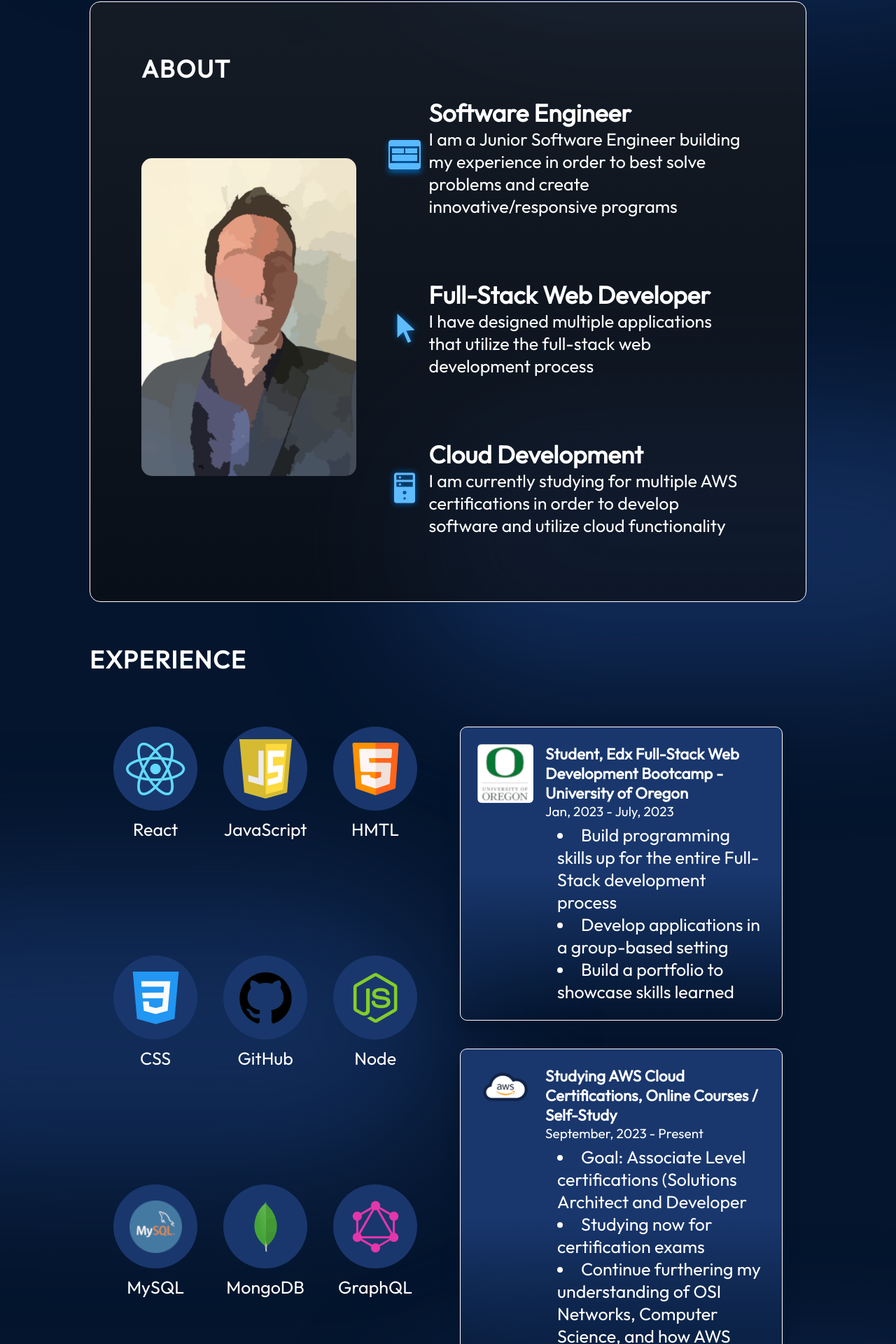
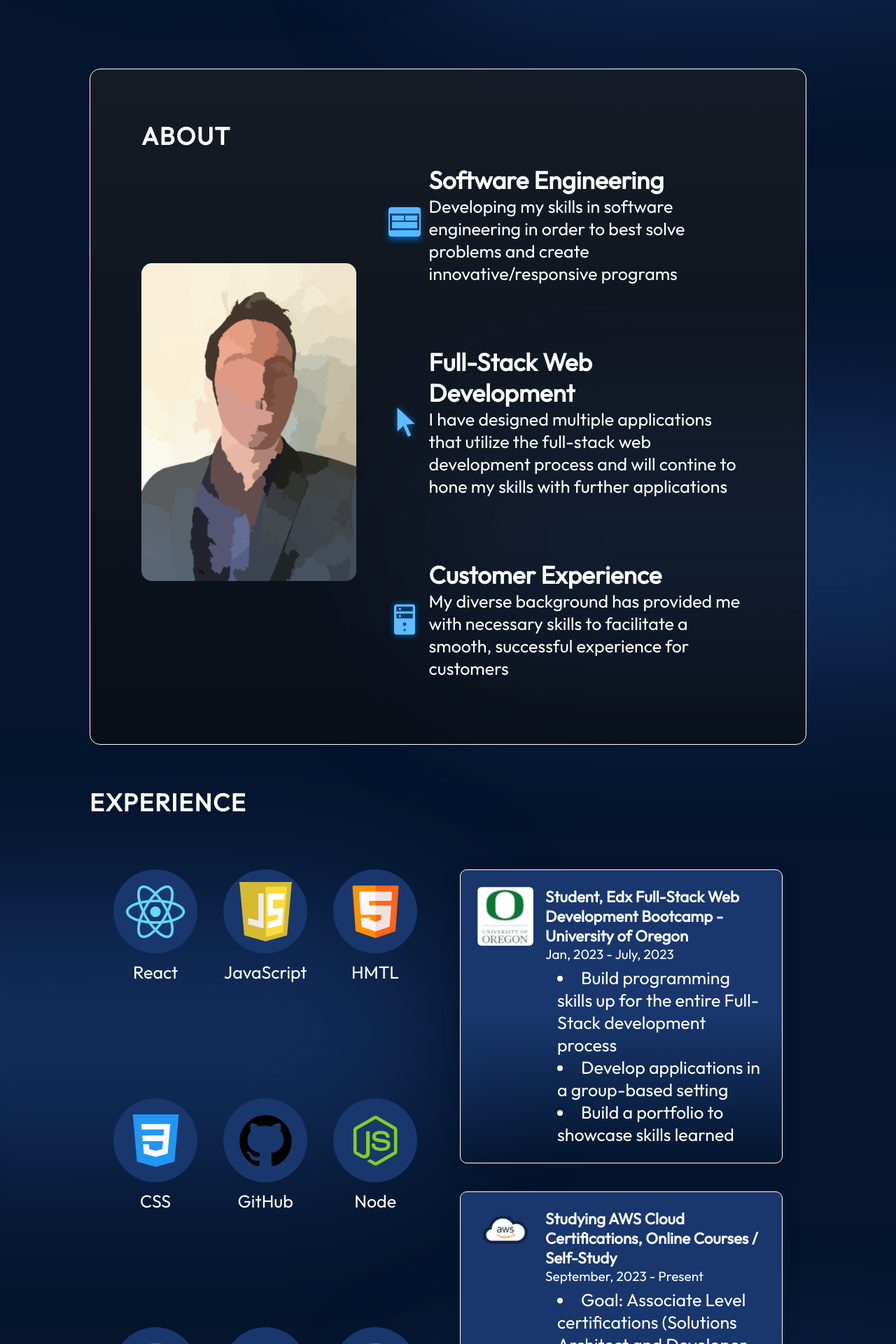
Before and after one commit to PhilKubz/react-portfolio, a React (Vite) app: page / in a window 1280 px wide. Shown: the part 782-2702 px from the top of the page at 70% size. Built offline with nearby package versions, Linux system fonts and the light colour scheme.

Commit message:
Experience update / resume improvements

```diff
--- a/src/components/About/About.jsx
+++ b/src/components/About/About.jsx
@@ -17,23 +17,23 @@ export const About = () => {
             <li className={styles.aboutItem}>
               <img src={getImageUrl("about/uiIcon.png")} alt="cursor icon" />
             <div className={styles.aboutItemText}>
-              <h3>Software Engineer</h3>
-              <p>I am a Junior Software Engineer building my experience in order to best solve problems and create innovative/responsive programs</p>
+              <h3>Software Engineering</h3>
+              <p>Developing my skills in software engineering in order to best solve problems and create innovative/responsive programs</p>
             </div>
             </li>
             <li className={styles.aboutItem}>
               <img src={getImageUrl("about/cursorIcon.png")} alt="ui icon" />
             <div className={styles.aboutItemText}>
-              <h3>Full-Stack Web Developer</h3>
-              <p>I have designed multiple applications that utilize the full-stack web development process
+              <h3>Full-Stack Web Development</h3>
+              <p>I have designed multiple applications that utilize the full-stack web development process and will contine to hone my skills with further applications
               </p>
             </div>
             </li>
             <li className={styles.aboutItem}>
               <img src={getImageUrl("about/serverIcon.png")} alt="server icon" />
             <div className={styles.aboutItemText}>
-              <h3>Cloud Development</h3>
-              <p>I am currently studying for multiple AWS certifications in order to develop software and utilize cloud functionality
+              <h3>Customer Experience</h3>
+              <p>My diverse background has provided me with necessary skills to facilitate a smooth, successful experience for customers
               </p>
             </div>
             </li>
--- a/src/components/Hero/Hero.jsx
+++ b/src/components/Hero/Hero.jsx
@@ -6,7 +6,8 @@ export const Hero = () => {
     return <section className={styles.container}>
        <div className={styles.content}>
            <h1 className={styles.title}>Hi, I'm Phil</h1>
-           <p className={styles.description}>I'm a Junior Software Engineer with a passion to create innovative applications and further my foundational understanding of all things software</p>
+           <p className={styles.description}>I'm an enthusiastic tech generalist with an experienced background in customer service and relations</p>
+           <p className={styles.description}>My passion is to create innovative applications, further my foundational understanding of all things software, and be a valuable asset to the work of a team</p>
          {/* <a href ="mailto:philip.kubisz@gmail.com" className={styles.contactBtn}>Contact me</a> */}
            </div>
            <img src={getImageUrl("hero/heroImage.png")} alt="hero image of me" className={styles.heroImg}/>
--- a/src/data/projects.json
+++ b/src/data/projects.json
@@ -2,7 +2,7 @@
     {
         "title": "Tinder Alike",
         "imageSrc": "projects/tascreenshotnew.png",
-        "description": "Clone version of a popular application using sample data to develop a fully deployed MERN Fullstack Application ",
+        "description": "Clone version of a popular application using sample data to develop a fully deployed MERN Fullstack Application",
         "skills": ["React", "CSS", "Express", "MongoDB", "Node.js", "Heroku"],
         "demo": "https://tinder-alike-6cbd3.web.app/",
         "source": "https://github.com/PhilKubz/mern-apps"
@@ -30,5 +30,13 @@
         "skills": ["React", "JavaScript", "CSS", "HTML"],
         "demo": "https://philip-kubisz-portfolio.netlify.app/",
         "source": "https://github.com/PhilKubz/react-portfolio"
+    },
+    {
+        "title": "Order Automator",
+        "imageSrc": "projects/order-automator-sm.png",
+        "description": "Application created to automate special ordering for any company within the database - fast/efficient tool that allows for more time with customers and less error when creating special orders",
+        "skills": ["Python", "PyInstaller"],
+        "demo": "https://github.com/PhilKubz/order-automator",
+        "source": "https://github.com/PhilKubz/order-automator"
     }
 ]
--- a/src/data/skills.json
+++ b/src/data/skills.json
@@ -32,7 +32,7 @@
         "imageSrc": "skills/mongodb.png"
     },
     {
-        "title": "GraphQL",
-        "imageSrc": "skills/graphql.png"
+        "title": "Python",
+        "imageSrc": "skills/python-logo-sm.png"
     }
 ]
```
Also changed, not shown: assets/projects/order-automator-sm.png (added), assets/skills/python-logo-sm.png (added).
